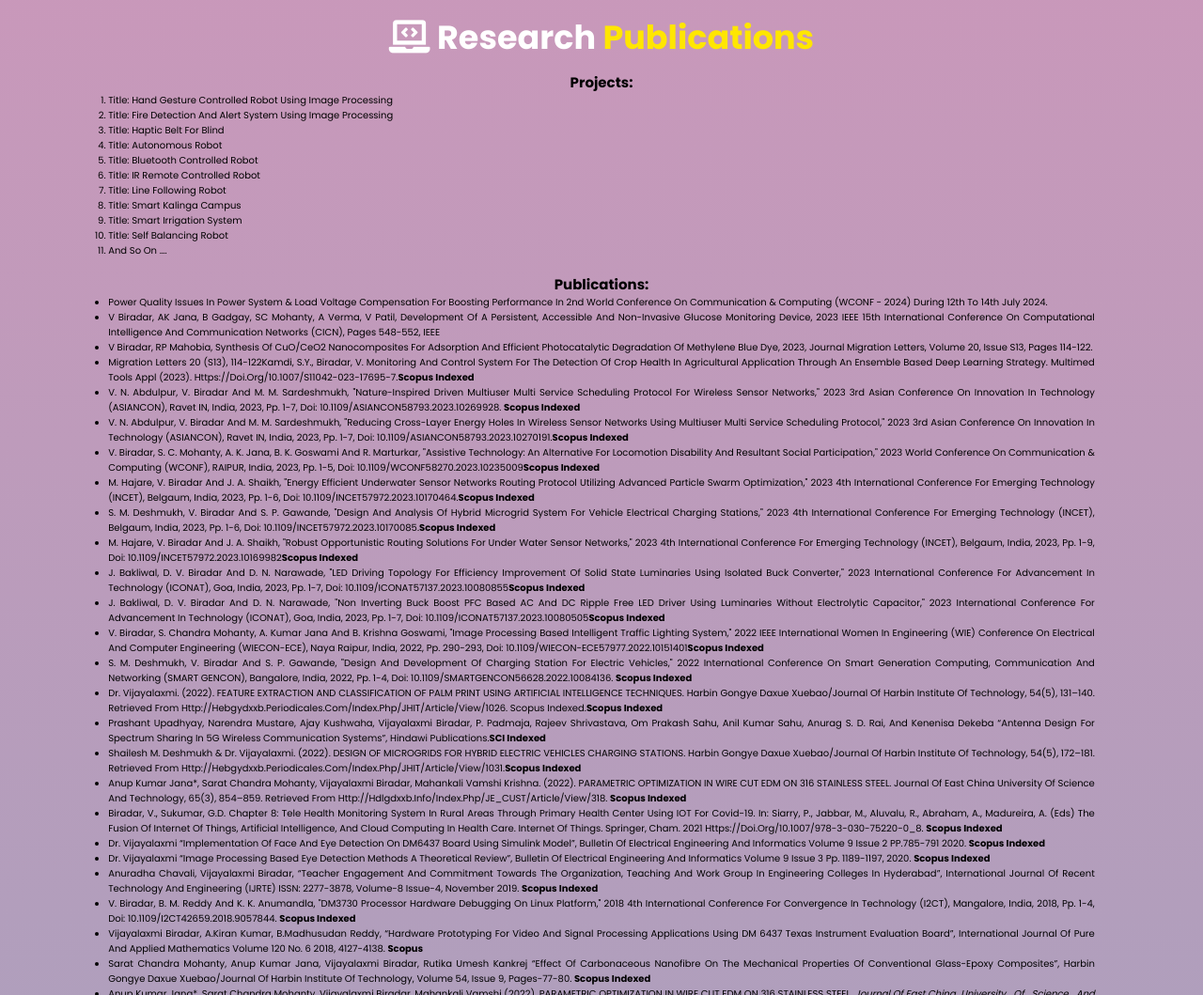
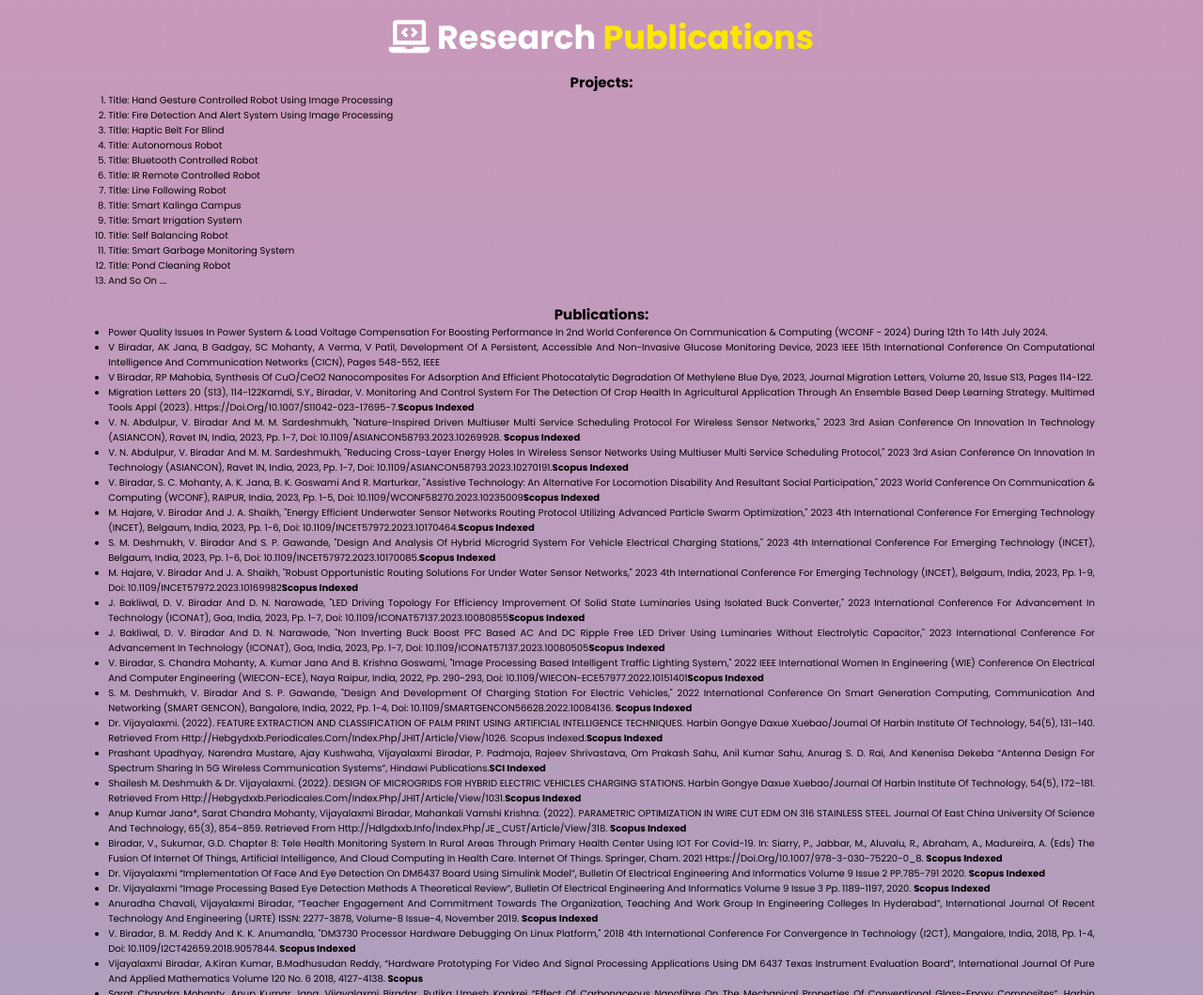
Before and after one commit to laxmi81181/portfolio, a plain HTML site: page index.html in a window 1280 px wide. Shown: the part 9300-10359 px from the top of the page at 94% size. Drawn offline with nearby package versions, Linux system fonts and the light colour scheme; animation ran at ten frames a second.

Commit message:
Update index.html

```diff
--- a/index.html
+++ b/index.html
@@ -785,6 +785,8 @@ th, td {
 <li style="text-align: left;">Title: Smart Kalinga Campus</li>
 <li style="text-align: left;">Title: Smart Irrigation System</li>
 <li style="text-align: left;">Title: Self Balancing Robot</li>
+<li style="text-align: left;">Title: Smart Garbage Monitoring System</li>
+<li style="text-align: left;">Title: Pond Cleaning Robot</li>
 <li style="text-align: left;">And so on &hellip;.</li>
 </ol>
 <p style="text-align: center;"><strong>&nbsp;</strong></p>
```
